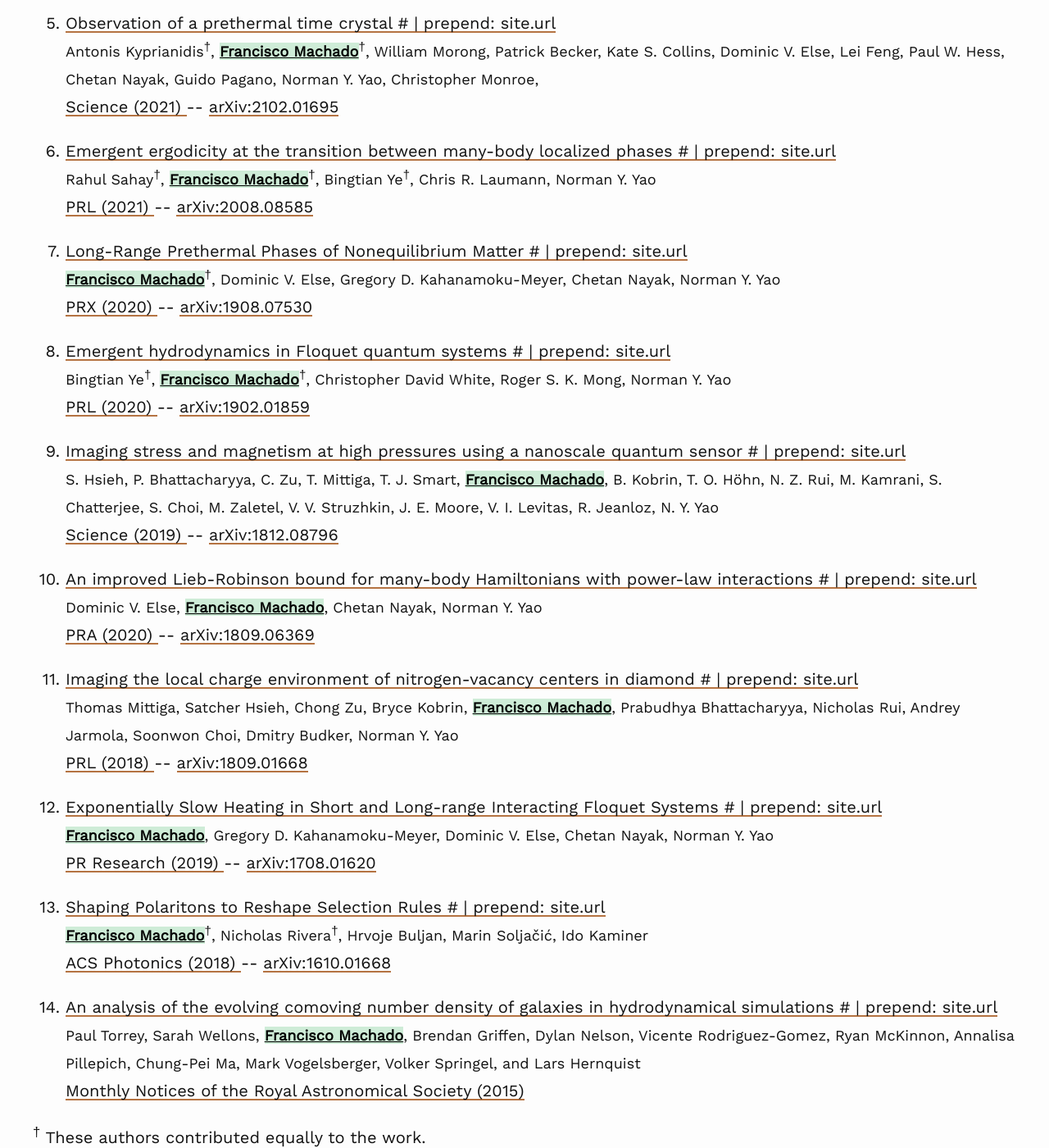
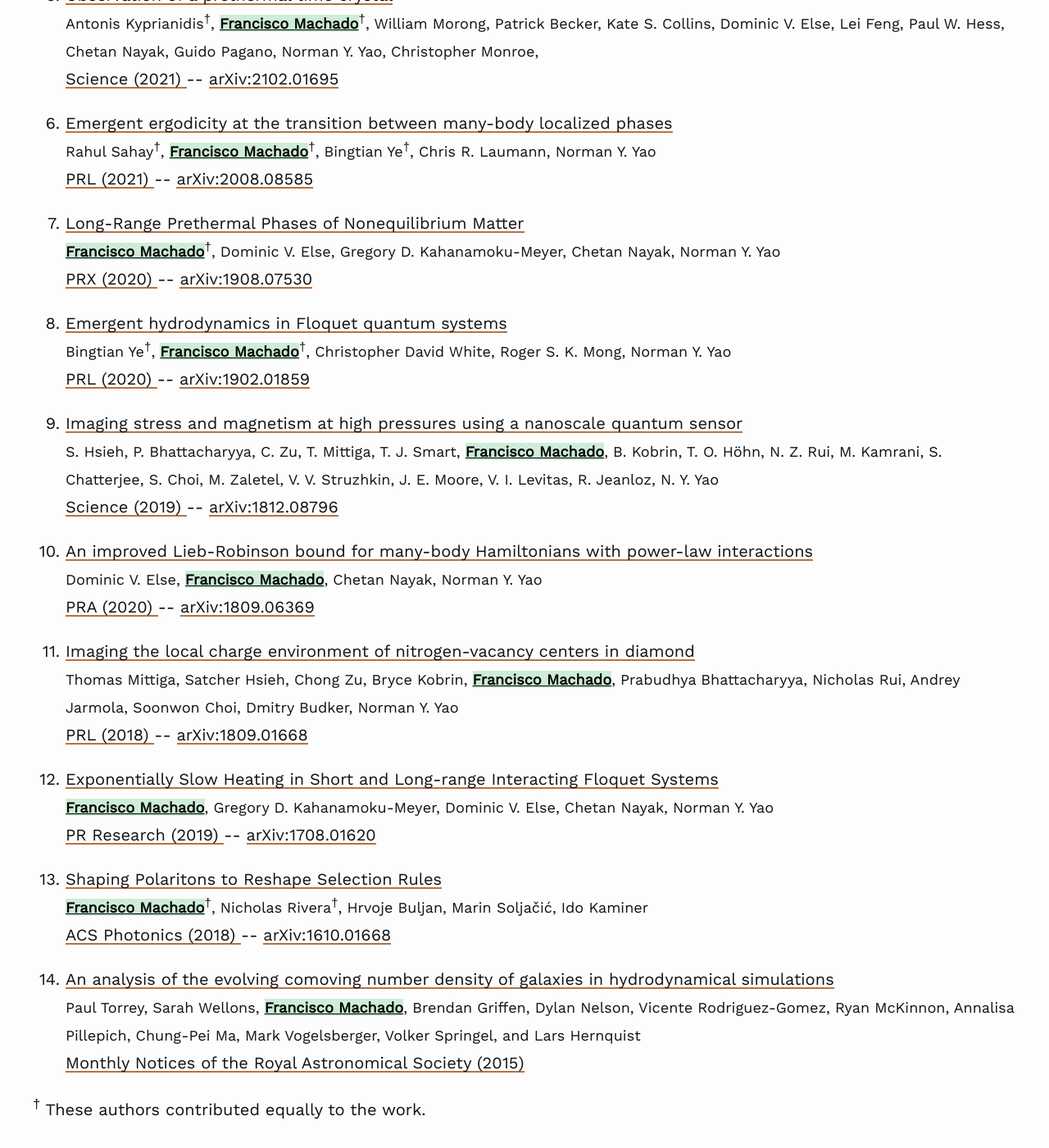
Before and after one commit to flmachado/flmachado.github.io, a Jekyll site: the page built from _pages/publications.md, in a window 1280 px wide and 1400 px high, scrolled down 1499 px. Shown: the whole window at 82% size. Built offline with Jekyll 4.4.1, drawn with Linux system fonts in a browser that asks for light colours; nearby versions of some CDN libraries; our own code applies the rules of GitHub Pages for plain Markdown files; some of the changed text lies outside the part shown.

Commit message:
Fix small issue

```diff
--- a/_pages/publications.md
+++ b/_pages/publications.md
@@ -13,7 +13,7 @@ published: true
   {% unless pub.peerReview %}
   <li>
   <p>
-      <a href="{{ pub.url  }}">  {{ pub.title }}  #| prepend site.url
+      <a href="{{ pub.url  }}">  {{ pub.title }}
       </a> <br>
       <span style="font-size:18px"> {{ pub.authors }} </span> <br>
       <a href="{{ pub.arXivLink}}"> {{ pub.arXivId }} </a>
@@ -34,7 +34,7 @@ published: true
   {% if pub.peerReview %}
   <li>
   <p>
-      <a href="{{ pub.url}}">  {{ pub.title }}  # | prepend: site.url
+      <a href="{{ pub.url}}">  {{ pub.title }}
       </a> <br>
       <span style="font-size:18px"> {{ pub.authors }} </span> <br>
       {% if pub.arXivLink %}
```
Also changed, not shown: _publications/2211.02663.md (+1 -1 lines).
